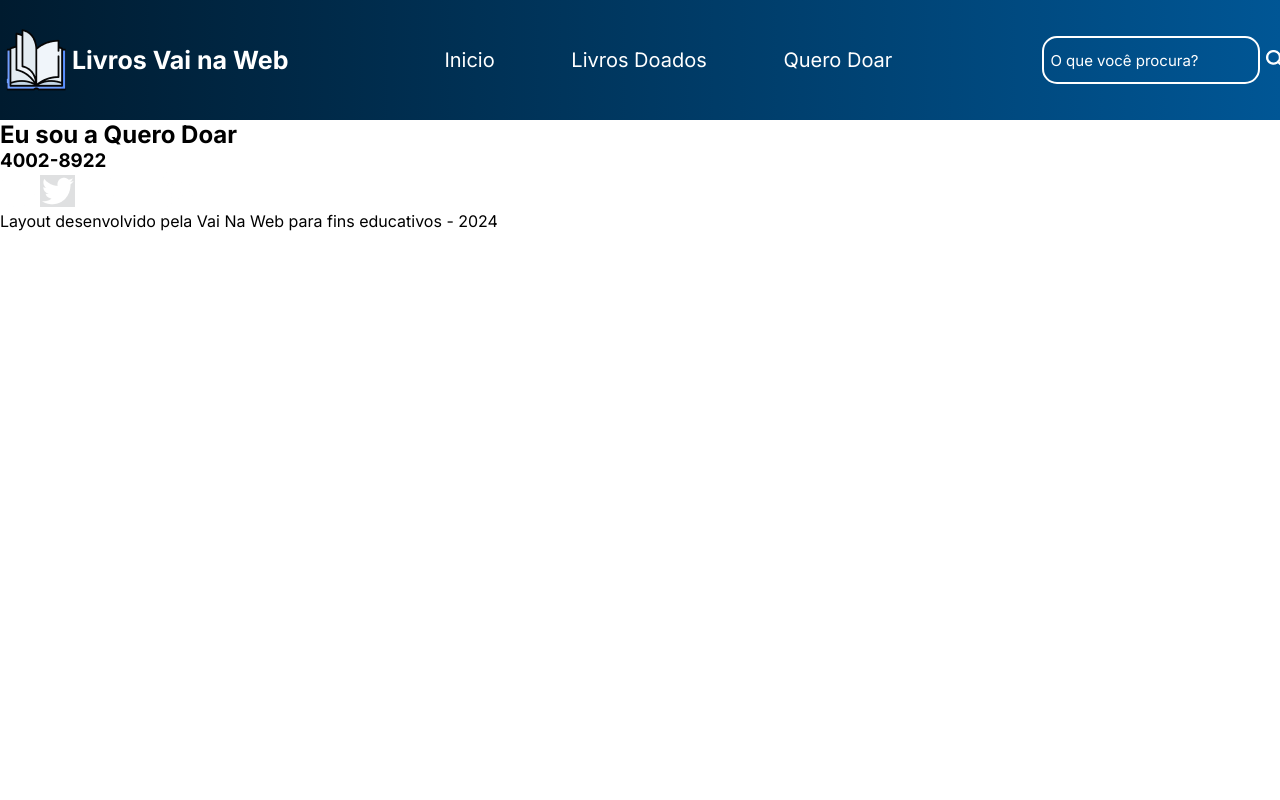
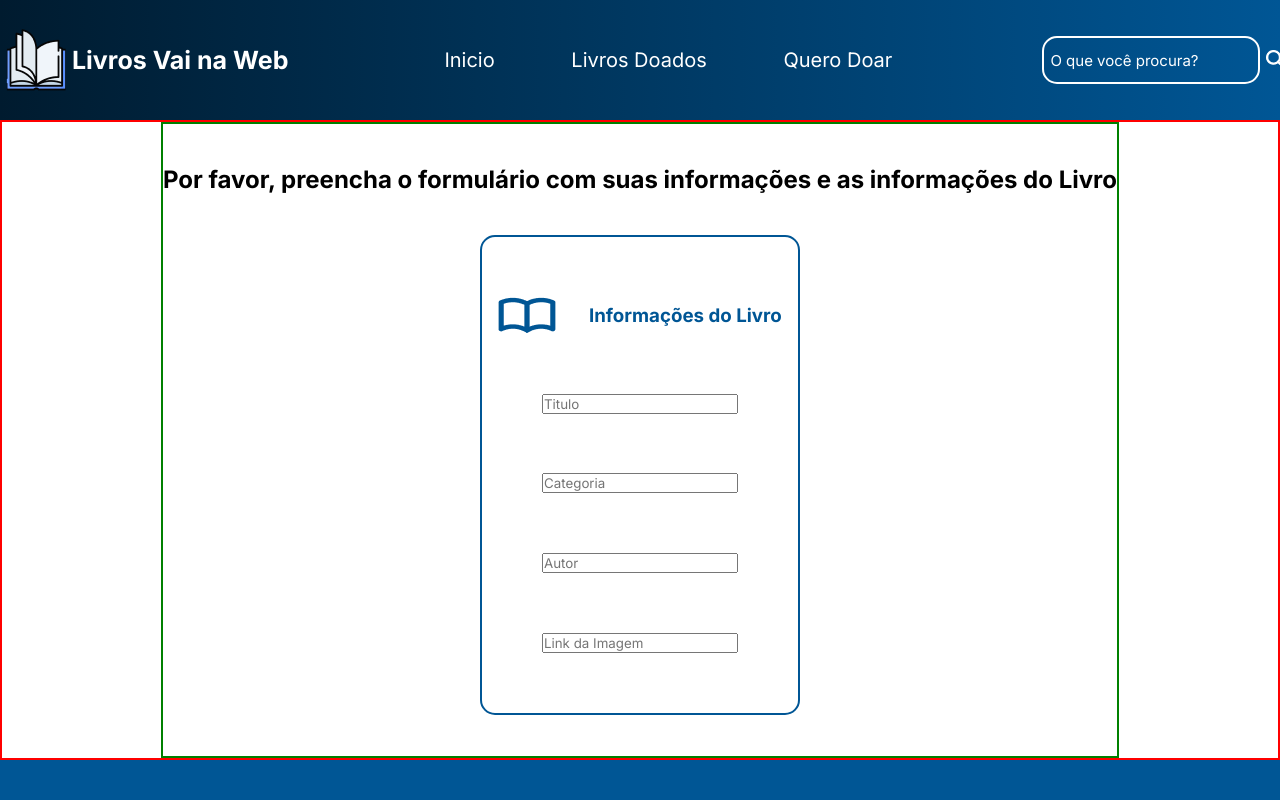
Before and after one commit to vinicius-bispo1/Desafio-final-t3, a React (Vite) app: page /queroDoar in a window 1280 px wide. Shown: the top 800 px of the page. Built offline with nearby package versions, Linux system fonts and the light colour scheme.

Commit message:
adicionei o foter e o queroDaor

```diff
--- a/src/Pages/QueroDoar/QueroDoar.jsx
+++ b/src/Pages/QueroDoar/QueroDoar.jsx
@@ -1,10 +1,23 @@
-
+import S from './queroDoar.module.scss'
+import livro from '../../assets/Vector.png'
 
 
 export default function QueroDoar(){
     return(
-        <section>
-            <h2>Eu sou a Quero Doar</h2>
+        <section className={S.principal}>
+            <section className={S.container}>
+                <h2>Por favor, preencha o formulário com suas informações e as informações do Livro</h2>
+                <form action="">
+                    <div>
+                        <img src={livro} alt="" />
+                        <h3>Informações do Livro</h3>
+                    </div>
+                    <input type="text" placeholder='Titulo' />
+                    <input type="text" placeholder='Categoria' />
+                    <input type="text" placeholder='Autor' />
+                    <input type="text" placeholder='Link da Imagem' />
+                </form>
+            </section>
         </section>
     )
 }
--- /dev/null
+++ b/src/Pages/QueroDoar/queroDoar.module.scss
@@ -0,0 +1,32 @@
+
+.principal{
+    border: solid 2px red;
+    height: 80vh;
+    display: flex;
+    justify-content: center;
+}
+
+.container{
+    border: solid 2px green;
+    display: flex;
+    justify-content: space-evenly;
+    flex-direction: column;
+    align-items: center;
+    form{
+        border: solid 2px #005695;
+        width: 25vw;
+        height: 60vh;
+        border-radius: 15px;
+        display: flex;
+        flex-direction: column;
+        align-items: center;
+        justify-content: space-evenly;
+        div{
+            width: 100%;
+            display: flex;
+            align-items: center;
+            justify-content: space-around;
+            color: #005695;
+        }
+    }
+}
--- a/src/components/Footer/footer.jsx
+++ b/src/components/Footer/footer.jsx
@@ -3,12 +3,13 @@ import insta from '../../assets/insta.png'
 import twitt from '../../assets/twitt.png'
 import linkedin from '../../assets/linkedin.png'
 import youtube from '../../assets/youtube.png'
+import S from './footer.module.scss'
 
 
 export default function footer(){
     return(
         <footer>
-            <section>
+            <section className={S.boxSocial}>
                 <h3>4002-8922</h3>
                 <nav>
                     <a href=""> <img src={face} alt="" /> </a>
@@ -18,7 +19,7 @@ export default function footer(){
                     <a href=""> <img src={insta} alt="" /> </a>
                 </nav>
             </section>
-            <section>
+            <section className={S.boxEnd}>
                 <p>Layout desenvolvido pela Vai Na Web para fins educativos - 2024  </p>
             </section>
         </footer>
--- a/src/components/Footer/footer.module.scss
+++ b/src/components/Footer/footer.module.scss
@@ -0,0 +1,30 @@
+
+footer{
+    height: 30vh;
+}
+
+.boxSocial{
+    background-color: #005695;
+    height: 20vh;
+    display: flex;
+    align-items: center;
+    justify-content: space-between;
+    color: white;
+    padding-left: 50px;
+    padding-right: 50px;
+    nav{
+      width: 16vw;
+      display: flex;
+      align-items: center;
+      justify-content: space-between;
+    }
+}
+
+.boxEnd{
+    background-color: #232020;
+    height: 10vh;
+    color: white;
+    display: flex;
+    align-items: center;
+    justify-content: center;
+}
```
Also changed, not shown: src/assets/Vector.png (added).
